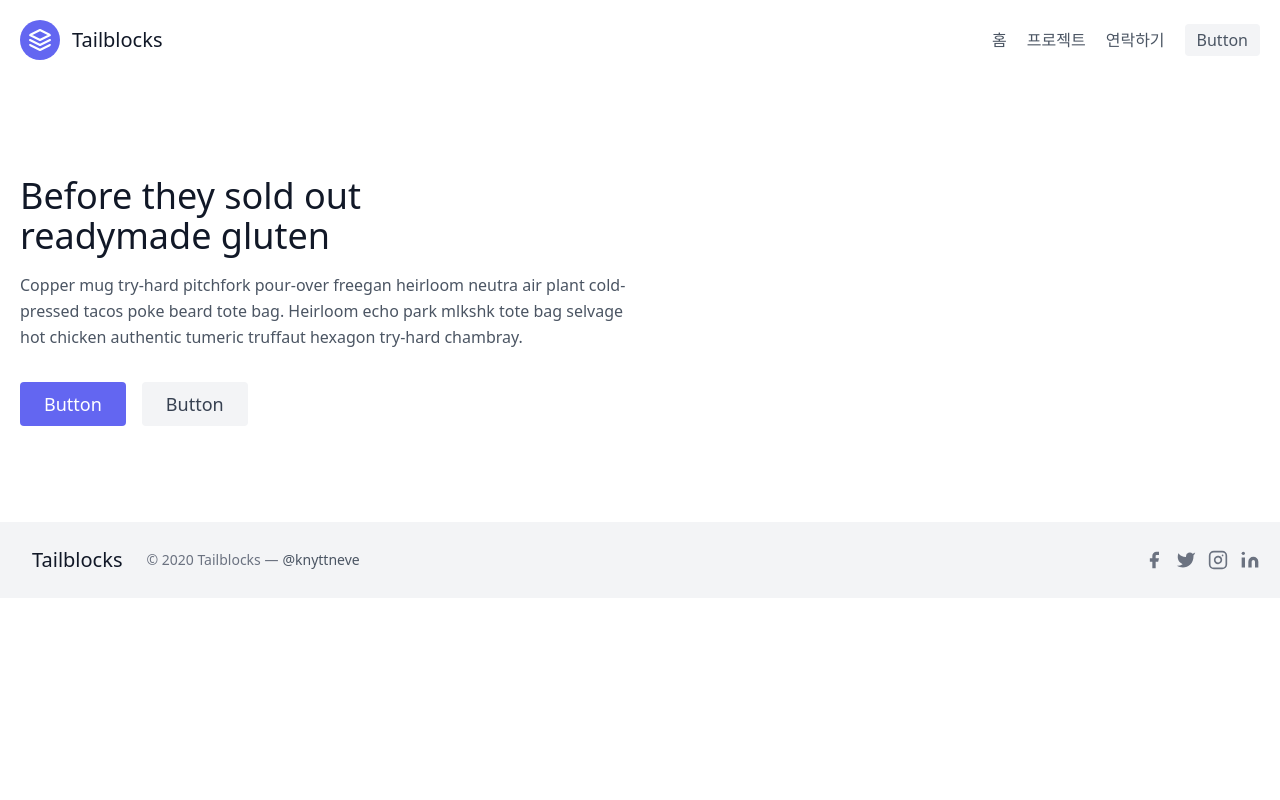
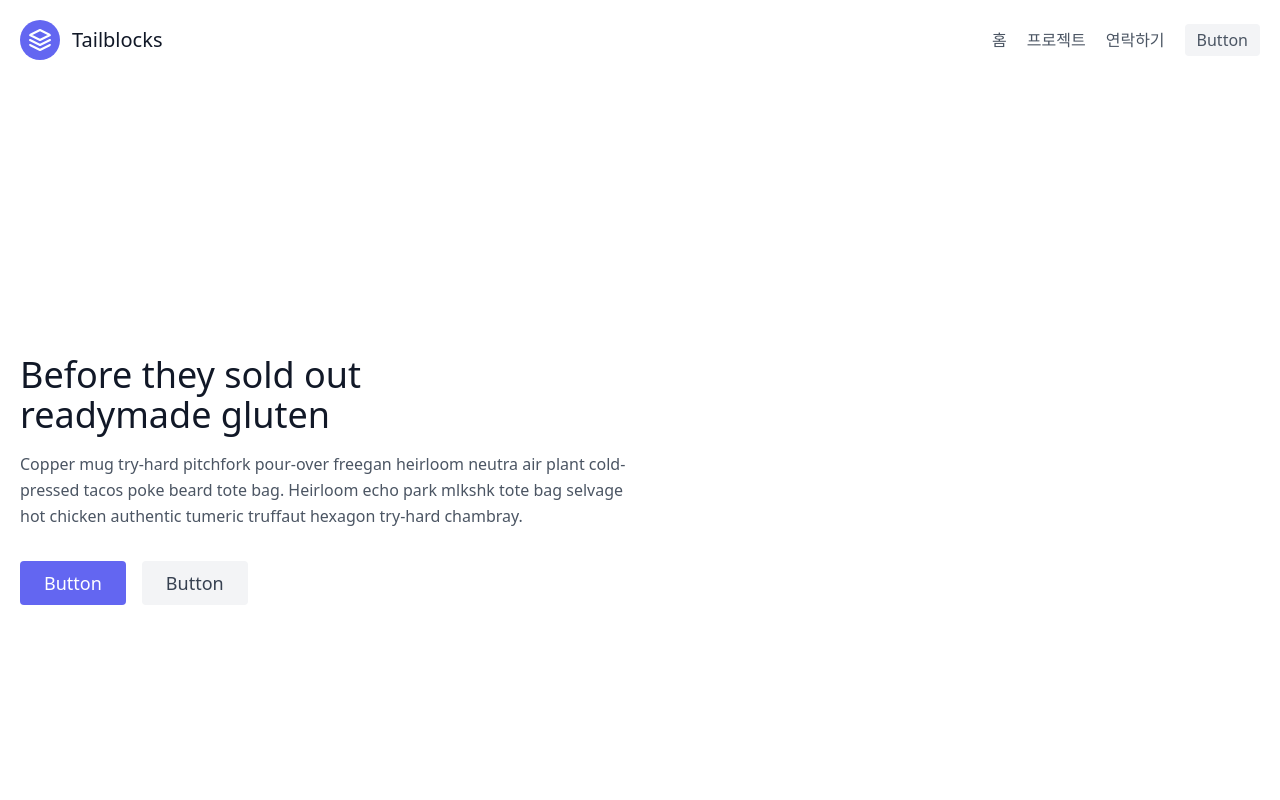
Before and after one commit to Sy2tema/next-fortpolio, a Next.js app: page / in a window 1280 px wide. Shown: the top 800 px of the page. Built offline with nearby package versions, Linux system fonts and the light colour scheme.

Commit message:
Update container style setting

```diff
--- a/pages/index.js
+++ b/pages/index.js
@@ -10,7 +10,7 @@
         <meta name="description" content="Generated by create next app" />
         <link rel="icon" href="/favicon.ico" />
       </Head>
-      <section className="text-gray-600 body-font">
+      <section className="flex min-h-screen flex-col items-center justify-center text-gray-600 body-font">
         <div className="container mx-auto flex px-5 py-24 md:flex-row flex-col items-center">
           <div className="lg:flex-grow md:w-1/2 lg:pr-24 md:pr-16 flex flex-col md:items-start md:text-left mb-16 md:mb-0 items-center text-center">
             <h1 className="title-font sm:text-4xl text-3xl mb-4 font-medium text-gray-900">Before they sold out
```
